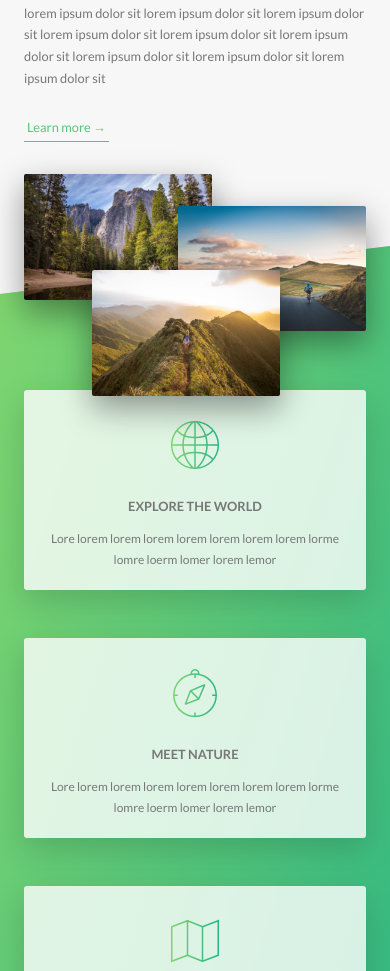
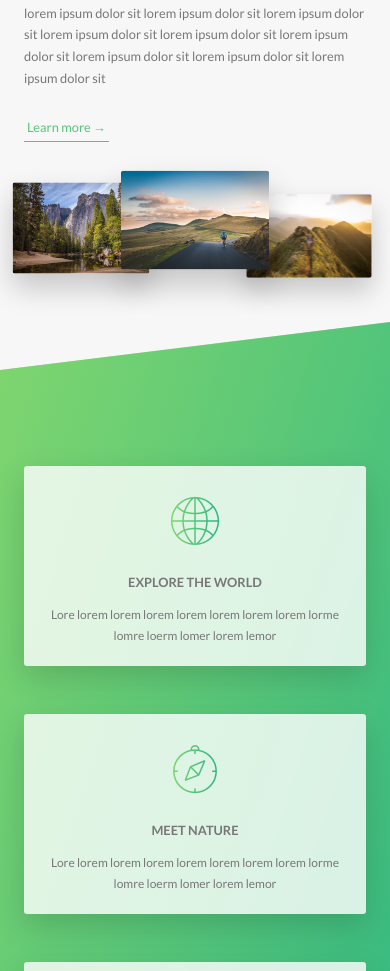
Before and after one commit to Alirezayoom/natours, a website: page index.html in a window 390 px wide. Shown: the part 1101-2072 px from the top of the page. Drawn offline with Linux system fonts and the light colour scheme.

Commit message:
media query added to composition

```diff
--- a/sass/components/_composition.scss
+++ b/sass/components/_composition.scss
@@ -10,19 +10,43 @@
     transition: all 0.2s;
     outline-offset: 2rem;
 
+    @include respond(tab-port) {
+      float: left;
+      position: relative;
+      width: 33.33333333%;
+      box-shadow: 0 1.5rem 3rem rgba($color-black, 0.2);
+    }
+
     &--p1 {
       left: 0;
       top: -2rem;
+
+      @include respond(tab-port) {
+        top: 0;
+        transform: scale(1.2);
+      }
     }
 
     &--p2 {
       right: 0;
       top: 2rem;
+
+      @include respond(tab-port) {
+        top: -1rem;
+        transform: scale(1.3);
+        z-index: 99;
+      }
     }
 
     &--p3 {
       left: 20%;
       top: 10rem;
+
+      @include respond(tab-port) {
+        top: 1rem;
+        left: 0;
+        transform: scale(1.1);
+      }
     }
 
     &:hover {
```
Also changed, not shown: css/style.css.
